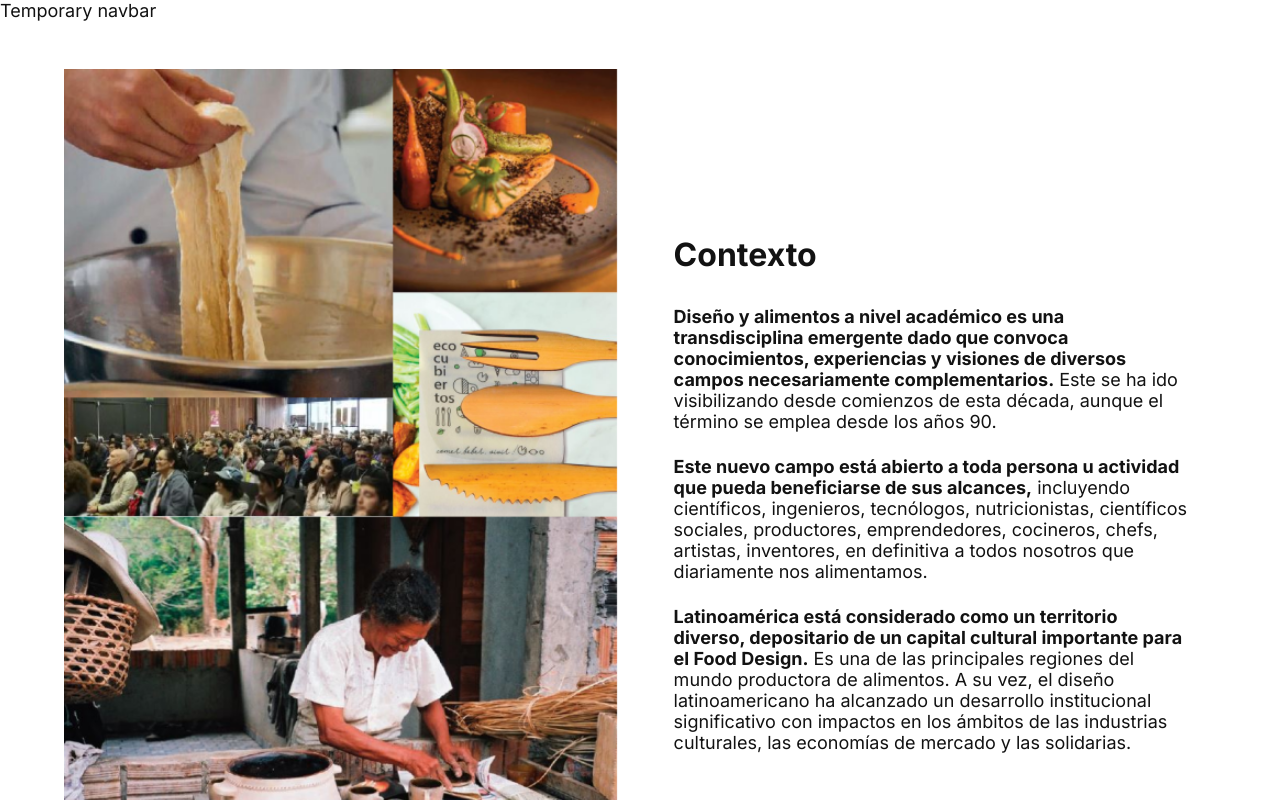
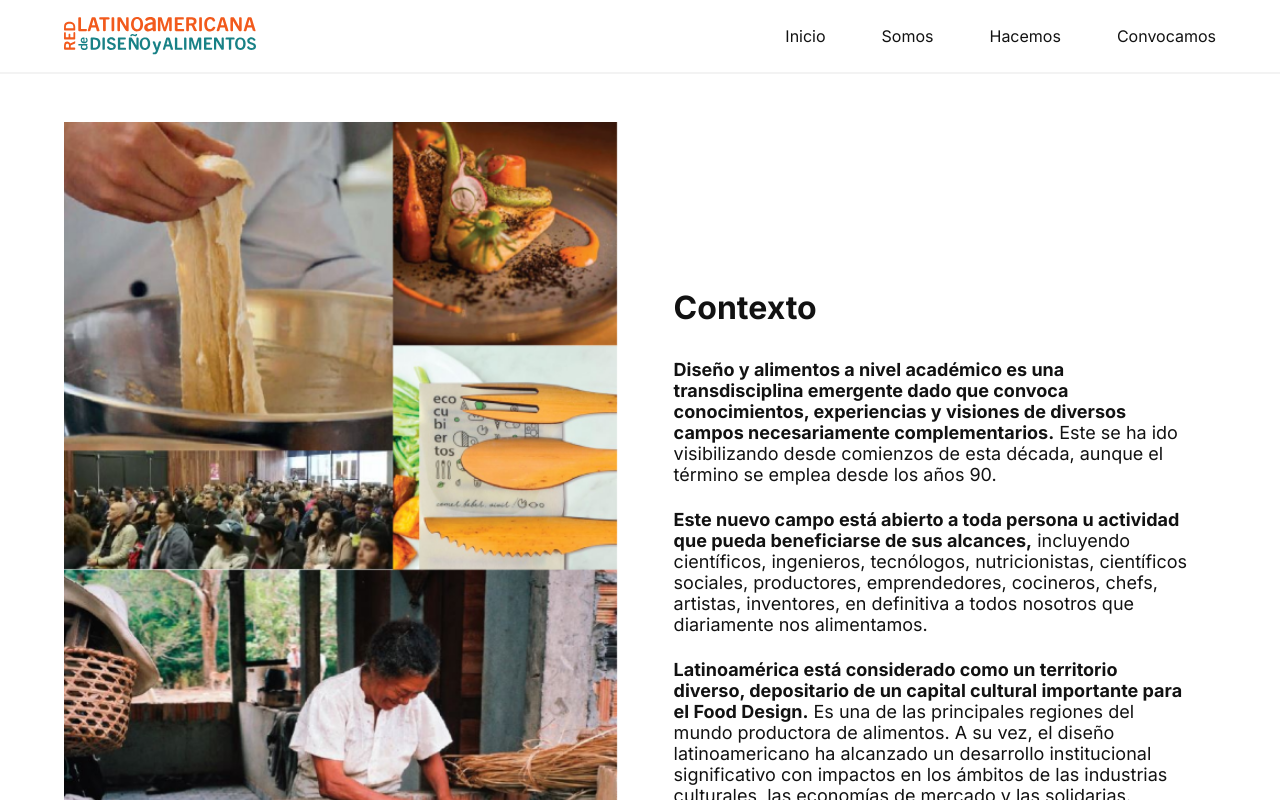
Before and after one commit to florluzduarte/redlada, a Next.js app: page /somos in a window 1280 px wide. Shown: the top 800 px of the page. Built offline with nearby package versions, Linux system fonts and the light colour scheme.

Commit message:
Add navbar component

```diff
--- a/components/layout/Navbar.jsx
+++ b/components/layout/Navbar.jsx
@@ -1,7 +1,59 @@
+//Libraries
+import Image from "next/image";
+import Link from "next/link";
+import { CgMenuRightAlt } from "react-icons/cg";
+import { useState } from "react";
+
+//Data
+import routeLinks from "../../data/Layout/routing.json";
+
+//Styles
+import styles from "../../styles/Layout/Navbar.module.css";
+
+//Image
+// import logo from "../../assets/general/logo.png";
+import logo from "../../public/logo-redlada.svg";
+
 const Navbar = () => {
+  const [active, setActive] = useState(false);
+
+  const handleClick = () => {
+    setActive(!active);
+  };
+
   return (
-    <nav>
-      <p>Temporary navbar</p>
+    <nav className={styles.navbar}>
+      <div className={styles.navbar__container}>
+        <div className={styles.navbar__mobile__wrapper}>
+          <div>
+            <Link href="/">
+              <Image
+                src={logo}
+                alt="RedLaDA Logo"
+                unoptimized
+                className={styles.navbar__logo}
+              />
+            </Link>
+          </div>
+          <CgMenuRightAlt
+            className={styles.navbar__burger}
+            onClick={handleClick}
+          />
+        </div>
+        <div
+          className={`${styles.navbar__links__wrapper} ${
+            active === true ? styles.active : ""
+          }`}
+        >
+          <ul className={styles.navbar__links}>
+            {routeLinks.navbar.map(({ key, route, name }) => (
+              <li key={key} className={styles.navbar__link}>
+                <Link href={route}>{name}</Link>
+              </li>
+            ))}
+          </ul>
+        </div>
+      </div>
     </nav>
   );
 };
--- /dev/null
+++ b/data/Layout/routing.json
@@ -0,0 +1,24 @@
+{
+  "navbar": [
+    {
+      "name": "Inicio",
+      "route": "/",
+      "key": 1
+    },
+    {
+      "name": "Somos",
+      "route": "/somos",
+      "key": 2
+    },
+    {
+      "name": "Hacemos",
+      "route": "/hacemos",
+      "key": 3
+    },
+    {
+      "name": "Convocamos",
+      "route": "/convocamos",
+      "key": 4
+    }
+  ]
+}
--- /dev/null
+++ b/styles/Layout/Navbar.module.css
@@ -0,0 +1,114 @@
+.navbar {
+  background-color: var(--white);
+  width: 100%;
+  border-bottom: 2px solid var(--gray-4);
+  z-index: 10;
+}
+
+.navbar__container {
+  display: flex;
+  flex-direction: row;
+  justify-content: space-between;
+}
+
+.navbar__mobile__wrapper {
+  display: flex;
+  flex-direction: row;
+  height: 4.5rem;
+  width: 100%;
+  justify-content: space-between;
+  align-items: center;
+  margin: 0rem 1.5rem;
+}
+
+.navbar__logo {
+  width: 12rem;
+  height: auto;
+}
+
+.navbar__burger {
+  width: 2rem;
+  height: 2rem;
+  color: var(--gray-2);
+}
+
+.navbar__links__wrapper {
+  display: flex;
+  flex-direction: column;
+  align-items: center;
+  justify-content: center;
+  width: 100%;
+  position: absolute;
+  top: -1000px;
+  transition: all 0.5s ease;
+  padding: 1.5rem 0;
+  z-index: -1;
+  border-bottom: 2px solid var(--gray-4);
+}
+
+.navbar__links__wrapper.active {
+  background: var(--white);
+  top: 4.63rem;
+  opacity: 1;
+  transition: all 0.5s ease;
+  z-index: 5;
+}
+
+.navbar__links {
+  display: flex;
+  flex-direction: column;
+  gap: 1rem;
+  text-align: center;
+}
+
+.navbar__link {
+  list-style: none;
+}
+
+.navbar__link:hover {
+  color: var(--orange);
+}
+
+.active__color {
+  color: var(--orange);
+}
+
+@media screen and (min-width: 1023px) {
+  .navbar {
+    padding: 0rem 4rem;
+  }
+
+  .navbar__mobile__wrapper {
+    margin: 0rem;
+  }
+
+  .navbar__burger {
+    display: none;
+  }
+
+  .navbar__links__wrapper {
+    flex-direction: row;
+    top: 0px;
+    z-index: 1;
+    width: auto;
+    position: relative;
+    border: none;
+    transition: none;
+  }
+
+  .navbar__links__wrapper.active {
+    transition: none;
+  }
+
+  .navbar__links {
+    flex-direction: row;
+    gap: 3.5rem;
+  }
+}
+
+@media screen and (min-width: 1365px) {
+  .navbar__container {
+    margin: 0 auto;
+    max-width: 75rem;
+  }
+}
```
Also changed, not shown: public/logo-redlada.svg (added).
